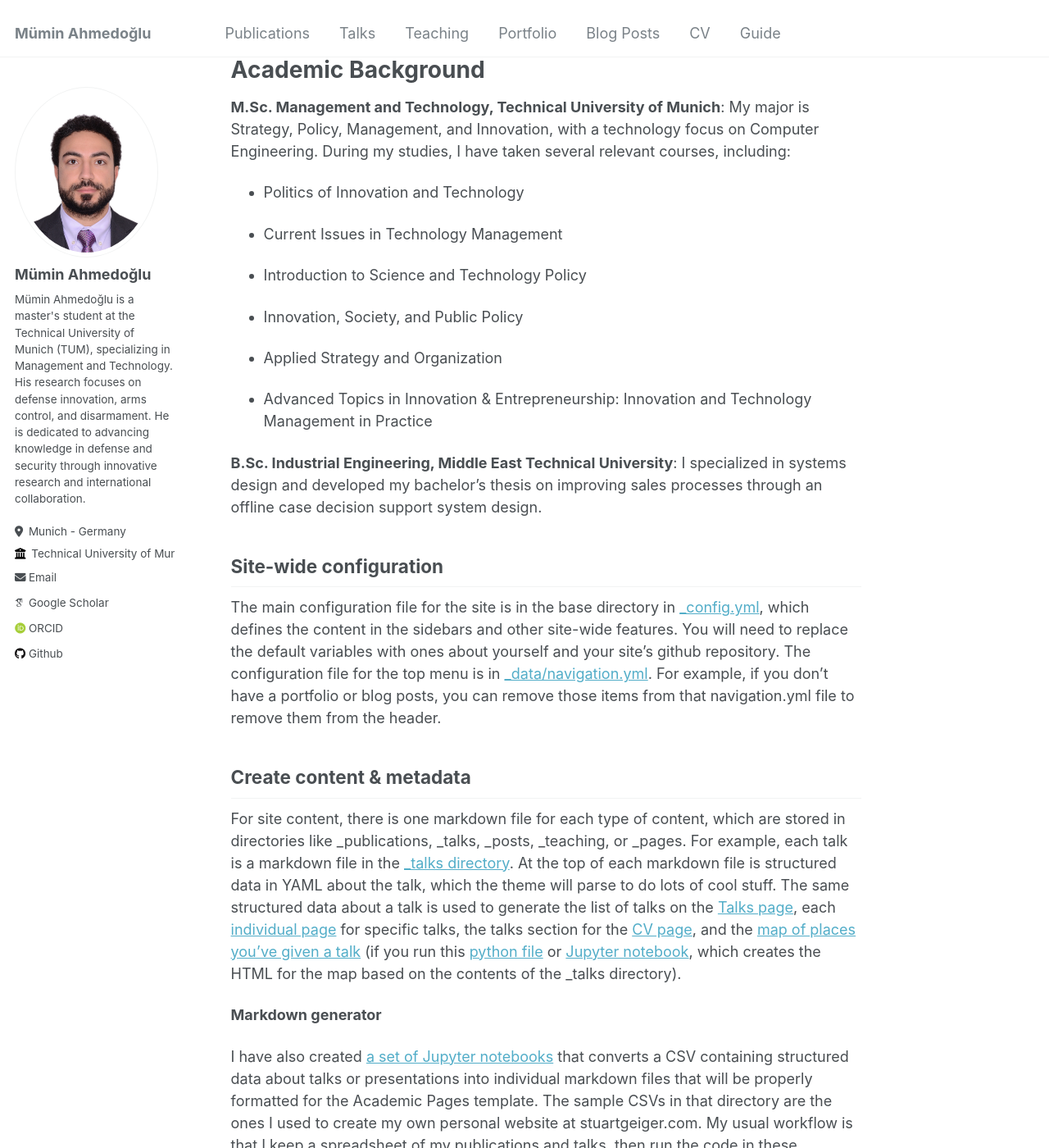
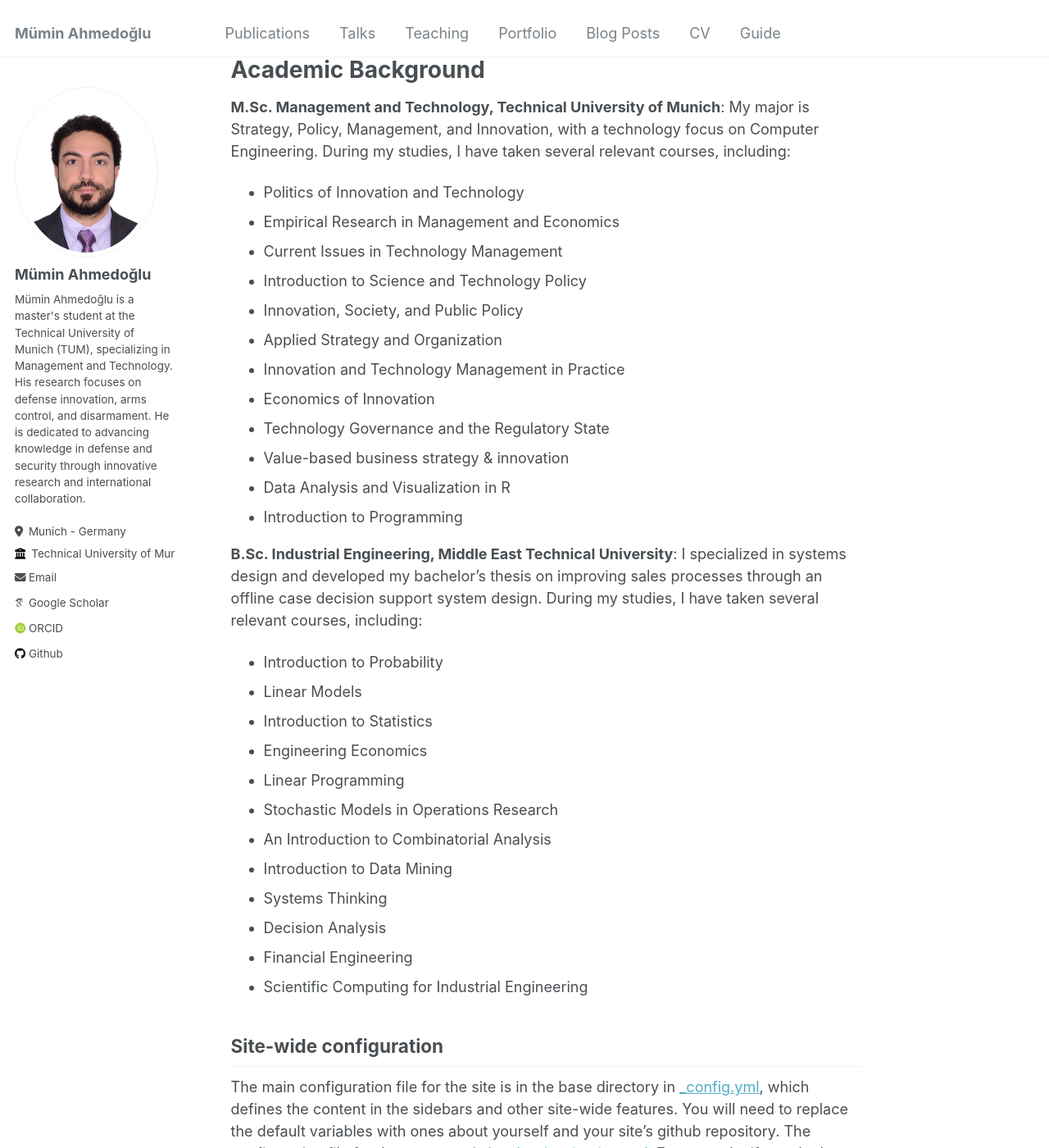
Before and after one commit to ahmedoglu/ahmedoglu.github.io, a Jekyll site: the page built from _pages/about.md, in a window 1280 px wide and 1400 px high, scrolled down 1782 px. Shown: the whole window at 82% size. Built offline with Jekyll 4.4.1, drawn with Linux system fonts in a browser that asks for light colours; some web fonts are replaced.

Commit message:
Update about.md

```diff
--- a/_pages/about.md
+++ b/_pages/about.md
@@ -41,18 +41,33 @@ Academic Background
 **M.Sc. Management and Technology, Technical University of Munich**: My major is Strategy, Policy, Management, and Innovation, with a technology focus on Computer Engineering. During my studies, I have taken several relevant courses, including:
 
 - Politics of Innovation and Technology
-
+- Empirical Research in Management and Economics
 - Current Issues in Technology Management
-
 - Introduction to Science and Technology Policy
-
 - Innovation, Society, and Public Policy
-
 - Applied Strategy and Organization
-
-- Advanced Topics in Innovation & Entrepreneurship: Innovation and Technology Management in Practice
+- Innovation and Technology Management in Practice
+- Economics of Innovation
+- Technology Governance and the Regulatory State
+- Value-based business strategy & innovation
+- Data Analysis and Visualization in R
+- Introduction to Programming
 
 **B.Sc. Industrial Engineering, Middle East Technical University**: I specialized in systems design and developed my bachelor's thesis on improving sales processes through an offline case decision support system design.
+During my studies, I have taken several relevant courses, including:
+
+- Introduction to Probability
+- Linear Models
+- Introduction to Statistics
+- Engineering Economics
+- Linear Programming
+- Stochastic Models in Operations Research
+- An Introduction to Combinatorial Analysis
+- Introduction to Data Mining
+- Systems Thinking
+- Decision Analysis
+- Financial Engineering
+- Scientific Computing for Industrial Engineering
 
 Site-wide configuration
 ------
```
